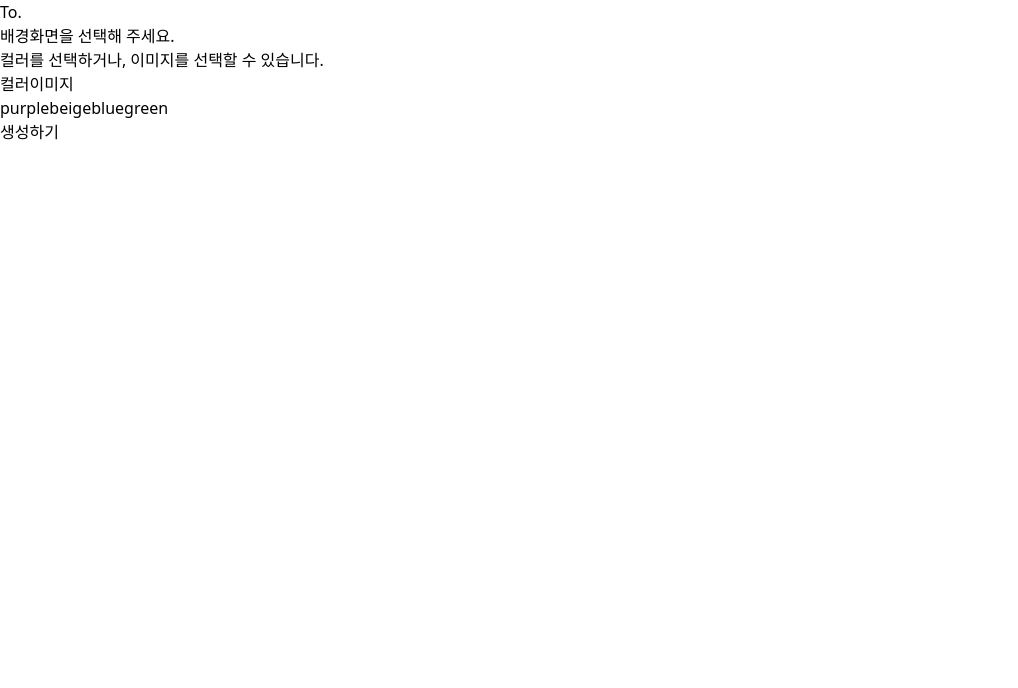
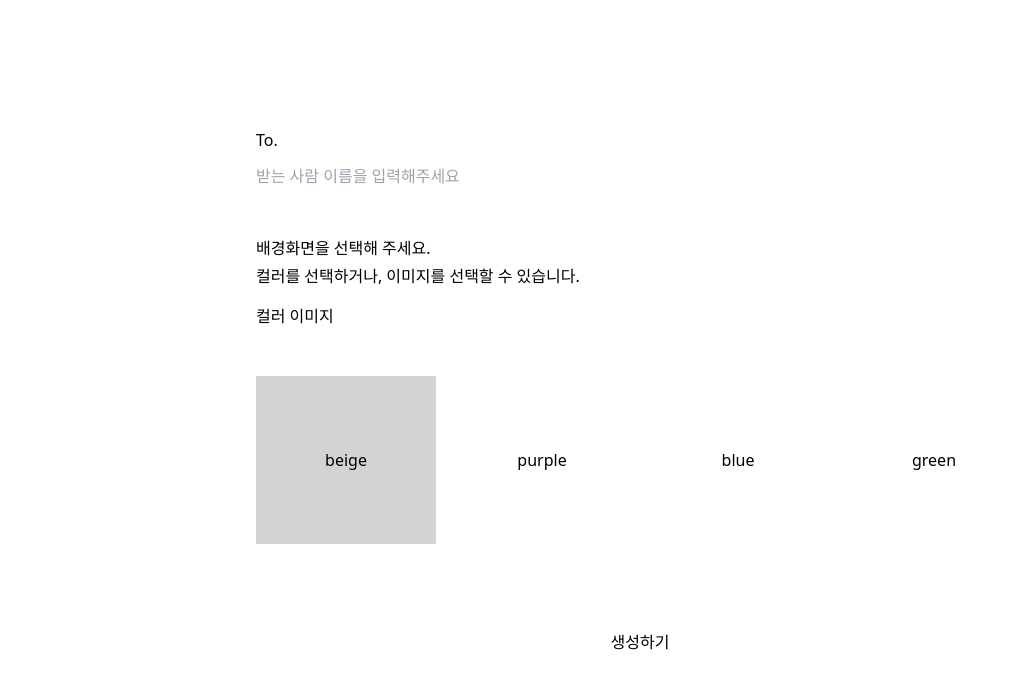
Before and after one commit to codeit-8-Sprint-Part2-Project/Rolling, a React (Create React App) app: page / in a window 1280 px wide. Shown: the top 688 px of the page, without its empty margins (0-1018 px from the left). Built offline with nearby package versions, Linux system fonts and the light colour scheme.

Commit message:
Design: 요소 배치 및 정렬

```diff
--- a/src/pages/postTheme/PostTheme.tsx
+++ b/src/pages/postTheme/PostTheme.tsx
@@ -12,12 +12,28 @@ const PostTheme: React.FC = () => {
     return <div>Loading...</div>;
   }
 
-  const { handleChange, themeData } = themeContext;
+  const {
+    handleChange,
+    themeData,
+    isButtonDisabled,
+    handleButtonClick,
+    setIsButtonDisabled,
+    setThemeData,
+  } = themeContext;
 
   return (
-    <Form handleChange={handleChange} themeData={themeData}>
+    <Form
+      handleChange={handleChange}
+      themeData={themeData}
+      isButtonDisabled={isButtonDisabled}
+      handleButtonClick={handleButtonClick}
+      setThemeData={setThemeData}
+    >
       <ReceiverInput handleChange={handleChange} themeData={themeData} />
-      <ThemeSelection />
+      <ThemeSelection
+        setIsButtonDisabled={setIsButtonDisabled}
+        setThemeData={setThemeData}
+      />
     </Form>
   );
 };
--- a/src/pages/postTheme/api/ThemeProvider.tsx
+++ b/src/pages/postTheme/api/ThemeProvider.tsx
@@ -8,7 +8,7 @@ import {
 } from "react";
 import { getRecipients } from "./themeApi";
 
-//interface
+// interface
 export interface ThemeData {
   id: string;
   team: string;
@@ -26,21 +26,27 @@ export interface ThemeContextProps {
   handleChange: (e: ChangeEvent<HTMLInputElement>) => void;
   handleOptionClick: (optionType: string, value: string) => void;
   fetchThemeData: (team: string) => void;
+  isButtonDisabled: boolean;
+  setIsButtonDisabled: (isDisabled: boolean) => void;
+  handleButtonClick: () => void;
+  setThemeData: React.Dispatch<React.SetStateAction<ThemeData>>;
 }
 
 export const ThemeContext = createContext<ThemeContextProps | undefined>(
   undefined
 );
 
-//ThemeProvider component
+// ThemeProvider component
 const ThemeProvider: React.FC<{ children: ReactNode }> = ({ children }) => {
   const [themeData, setThemeData] = useState<ThemeData>({
     id: "",
     team: "",
     name: "",
-    backgroundColor: "purple",
+    backgroundColor: "beige",
     backgroundImageURL: null,
   });
+
+  const [isButtonDisabled, setIsButtonDisabled] = useState(true);
 
   const handleChange = (e: ChangeEvent<HTMLInputElement>) => {
     const { name, value } = e.target;
@@ -82,9 +88,23 @@ const ThemeProvider: React.FC<{ children: ReactNode }> = ({ children }) => {
     }
   }, [themeData.team]);
 
+  const handleButtonClick = () => {
+    console.log("Button clicked with themeData:", themeData);
+    // 버튼 클릭 시 수행할 추가 작업을 여기에 정의하세요.
+  };
+
   return (
     <ThemeContext.Provider
-      value={{ themeData, handleChange, handleOptionClick, fetchThemeData }}
+      value={{
+        themeData,
+        handleChange,
+        handleOptionClick,
+        fetchThemeData,
+        isButtonDisabled,
+        setIsButtonDisabled,
+        handleButtonClick,
+        setThemeData,
+      }}
     >
       {children}
     </ThemeContext.Provider>
--- a/src/pages/postTheme/components/BackgroundColorList.tsx
+++ b/src/pages/postTheme/components/BackgroundColorList.tsx
@@ -5,8 +5,8 @@ import { ThemeContext, ThemeContextProps } from "../api/ThemeProvider";
 
 // enum 정의
 enum BackgroundColor {
+  Beige = "beige",
   Purple = "purple",
-  Beige = "beige",
   Blue = "blue",
   Green = "green",
 }
@@ -28,6 +28,10 @@ export const BackgroundColorList: React.FC<BackgroundColorListProps> = ({
 
   useEffect(() => {
     setBackgroundColors(backgroundColorArray);
+    // 첫 번째 요소를 기본적으로 선택된 상태로 설정
+    if (backgroundColorArray.length > 0 && !selectedOption) {
+      handleOptionClick("backgroundColor", backgroundColorArray[0]);
+    }
   }, []);
 
   if (!themeContext) {
@@ -35,7 +39,7 @@ export const BackgroundColorList: React.FC<BackgroundColorListProps> = ({
   }
 
   return (
-    <ul>
+    <menu className="flex gap-x-4">
       {backgroundColors.map((color, index) => (
         <input
           name="backgroundColor"
@@ -48,8 +52,9 @@ export const BackgroundColorList: React.FC<BackgroundColorListProps> = ({
               selectedOption === color ? "lightgray" : "transparent",
             cursor: "pointer",
           }}
+          className="flex-1 h-[168px]"
         />
       ))}
-    </ul>
+    </menu>
   );
 };
--- a/src/pages/postTheme/components/BackgroundImageList.tsx
+++ b/src/pages/postTheme/components/BackgroundImageList.tsx
@@ -4,11 +4,15 @@ import { useState } from "react";
 interface BackgroundImageListProps {
   selectedOption: string;
   handleOptionClick: (optionType: string, value: string) => void;
+  themeData: any;
+  setThemeData: React.Dispatch<React.SetStateAction<any>>;
 }
 
 export const BackgroundImageList: React.FC<BackgroundImageListProps> = ({
   selectedOption,
   handleOptionClick,
+  themeData,
+  setThemeData,
 }) => {
   const [images, setImages] = useState<string[]>([]);
   const [uploadError, setUploadError] = useState<string | null>(null);
@@ -25,10 +29,6 @@ export const BackgroundImageList: React.FC<BackgroundImageListProps> = ({
       const reader = new FileReader();
       reader.onloadend = () => {
         if (typeof reader.result === "string") {
-          if (reader.result.length > 300) {
-            setUploadError("이미지 URL이 300자를 초과합니다.");
-            return;
-          }
           setImages((prevImages) => [...prevImages, reader.result as string]);
           setUploadError(null);
         }
@@ -38,6 +38,14 @@ export const BackgroundImageList: React.FC<BackgroundImageListProps> = ({
       };
       reader.readAsDataURL(file);
     }
+  };
+
+  const handleImageSelect = (image: string) => {
+    handleOptionClick("backgroundImageURL", image);
+    setThemeData((prevThemeData: any) => ({
+      ...prevThemeData,
+      backgroundImageURL: image,
+    }));
   };
 
   return (
@@ -53,7 +61,7 @@ export const BackgroundImageList: React.FC<BackgroundImageListProps> = ({
                 name="backgroundImageURL"
                 value={image}
                 checked={selectedOption === image}
-                onChange={() => handleOptionClick("backgroundImageURL", image)}
+                onChange={() => handleImageSelect(image)}
               />
               <img
                 src={image}
--- a/src/pages/postTheme/components/Form.tsx
+++ b/src/pages/postTheme/components/Form.tsx
@@ -1,14 +1,42 @@
 import * as React from "react";
-import { ReactNode } from "react";
+import { ReactNode, useEffect, useState } from "react";
 import { ThemeContextProps } from "../api/ThemeProvider";
 
 interface FormProps {
   children: ReactNode;
   handleChange: (e: React.ChangeEvent<HTMLInputElement>) => void;
   themeData: ThemeContextProps["themeData"];
+  setThemeData: React.Dispatch<
+    React.SetStateAction<ThemeContextProps["themeData"]>
+  >;
+  isButtonDisabled: boolean;
+  handleButtonClick: (e: React.MouseEvent<HTMLButtonElement>) => void;
 }
 
-const Form: React.FC<FormProps> = ({ children, handleChange, themeData }) => {
+const Form: React.FC<FormProps> = ({
+  children,
+  handleChange,
+  themeData,
+  setThemeData,
+  isButtonDisabled,
+  handleButtonClick,
+}) => {
+  const [isDisabled, setIsDisabled] = useState(true);
+
+  // 이름 유효성 검사
+  const validateForm = () => {
+    if (themeData.name && themeData.name.trim() !== "") {
+      return true;
+    }
+    return false;
+  };
+
+  // 데이터 값이 변경될 때마다 유효성 검사
+  useEffect(() => {
+    const isValid = validateForm();
+    setIsDisabled(!isValid);
+  }, [themeData]);
+
   // 서버로 폼 데이터 전송, 비동기 처리
   const handleSubmit = async (e: React.FormEvent) => {
     e.preventDefault();
@@ -31,22 +59,40 @@ const Form: React.FC<FormProps> = ({ children, handleChange, themeData }) => {
       }
 
       const result = await response.json();
-      console.log("폼 제출 성공:", result);
+      console.log("폼 데이터 전송 완료:", result);
     } catch (error) {
-      console.error("폼 제출 실패:", error);
+      console.error("폼 데이터 전송 실패:", error);
     }
   };
 
+  // 버튼 클릭 시 폼 제출
+  const onButtonClick = (e: React.MouseEvent<HTMLButtonElement>) => {
+    e.preventDefault();
+    handleSubmit(e as unknown as React.FormEvent);
+  };
+
   return (
-    <form onSubmit={handleSubmit}>
+    <form className="flex flex-col mt-32 m-auto gap-12 max-w-3xl">
       {React.Children.map(children, (child) => {
         if (React.isValidElement(child)) {
-          const childProps = { handleChange, themeData };
+          const childProps = {
+            handleChange,
+            themeData,
+            setThemeData,
+            setIsDisabled,
+          };
           return React.cloneElement(child, childProps);
         }
         return child;
       })}
-      <button type="submit">생성하기</button>
+      <button
+        type="button"
+        className="mt-6 h-[52px]"
+        onClick={onButtonClick}
+        disabled={isButtonDisabled}
+      >
+        생성하기
+      </button>
     </form>
   );
 };
--- a/src/pages/postTheme/components/ReceiverInput.tsx
+++ b/src/pages/postTheme/components/ReceiverInput.tsx
@@ -1,4 +1,5 @@
 import * as React from "react";
+import { useState } from "react";
 import { ThemeContextProps } from "../api/ThemeProvider";
 
 interface ReceiverInputProps {
@@ -10,15 +11,29 @@ const ReceiverInput: React.FC<ReceiverInputProps> = ({
   themeData,
   handleChange,
 }) => {
+  const [error, setError] = useState<string>("");
+
+  const handleBlur = (e: React.FocusEvent<HTMLInputElement>) => {
+    const value = e.target.value.trim();
+    if (!value) {
+      setError("이름을 입력하지 않았습니다.");
+    } else {
+      setError("");
+    }
+  };
+
   return (
-    <div>
+    <div className="flex flex-col gap-3">
       <label>To.</label>
       <input
         type="text"
         name="name"
         value={themeData?.name || ""}
         onChange={handleChange}
+        onBlur={handleBlur}
+        placeholder="받는 사람 이름을 입력해주세요"
       />
+      {error && <span className="text-red-500">{error}</span>}
     </div>
   );
 };
--- a/src/pages/postTheme/components/ThemeSelection.tsx
+++ b/src/pages/postTheme/components/ThemeSelection.tsx
@@ -1,23 +1,33 @@
 import * as React from "react";
-import { useState } from "react";
+import { useState, useContext } from "react";
 import { useFormContext } from "../hooks/useFormContext";
 import { ThemeContext } from "../api/ThemeProvider";
 import { BackgroundColorList } from "./BackgroundColorList";
 import { BackgroundImageList } from "./BackgroundImageList";
 
-const ThemeSelection: React.FC = () => {
-  const [selectedOption, setSelectedOption] = useState("");
-  const [isThemType, setIsThemType] = useState(true);
+interface ThemeSelectionProps {
+  setIsButtonDisabled: (disabled: boolean) => void;
+  setThemeData: React.Dispatch<React.SetStateAction<any>>;
+}
 
-  const { themeData, handleChange } = useFormContext(ThemeContext);
+const ThemeSelection: React.FC<ThemeSelectionProps> = ({
+  setIsButtonDisabled,
+  setThemeData,
+}) => {
+  const [selectedOption, setSelectedOption] = useState<string>("");
+  const [isThemeType, setIsThemeType] = useState(true);
 
-  // 테마 타입을 관리하는 이벤트 핸들러, 기본 값은 컬러
+  const { handleChange, themeData } = useFormContext(ThemeContext);
+
+  // 테마 타입의 가시성을 관리하는 이벤트 핸들러, 기본 값은 컬러
   const handleShowColorOptions = () => {
-    setIsThemType(true);
+    setIsThemeType(true);
+    setIsButtonDisabled(false);
   };
 
   const handleShowImageOptions = () => {
-    setIsThemType(false);
+    setIsThemeType(false);
+    setIsButtonDisabled(themeData.backgroundImageURL === null);
   };
 
   // 선택된 테마 타입과 옵션을 관리하는 이벤트 핸들러
@@ -29,16 +39,22 @@ const ThemeSelection: React.FC = () => {
   };
 
   return (
-    <section>
-      <label htmlFor="theme">배경화면을 선택해 주세요.</label>
+    <section className="flex flex-col gap-12">
+      <div className="flex flex-col gap-4">
+        <div className="flex flex-col gap-1">
+          <p>배경화면을 선택해 주세요.</p>
           <p>컬러를 선택하거나, 이미지를 선택할 수 있습니다.</p>
+        </div>
+        <menu className="flex gap-1">
           <button type="button" onClick={handleShowColorOptions}>
             컬러
           </button>
           <button type="button" onClick={handleShowImageOptions}>
             이미지
           </button>
-      {isThemType ? (
+        </menu>
+      </div>
+      {isThemeType ? (
         <BackgroundColorList
           selectedOption={selectedOption}
           handleOptionClick={handleOptionClick}
@@ -47,6 +63,8 @@ const ThemeSelection: React.FC = () => {
         <BackgroundImageList
           selectedOption={selectedOption}
           handleOptionClick={handleOptionClick}
+          themeData={themeData}
+          setThemeData={setThemeData}
         />
       )}
     </section>
--- a/src/pages/postTheme/hooks/useFormContext.tsx
+++ b/src/pages/postTheme/hooks/useFormContext.tsx
@@ -1,4 +1,4 @@
-import { useContext } from "react";
+import React, { useContext } from "react";
 import { ThemeContext, ThemeContextProps } from "../api/ThemeProvider";
 
 export function useFormContext<T>(context: React.Context<T | undefined>) {
```
Lines whose indentation alone changed are shown as unchanged.
